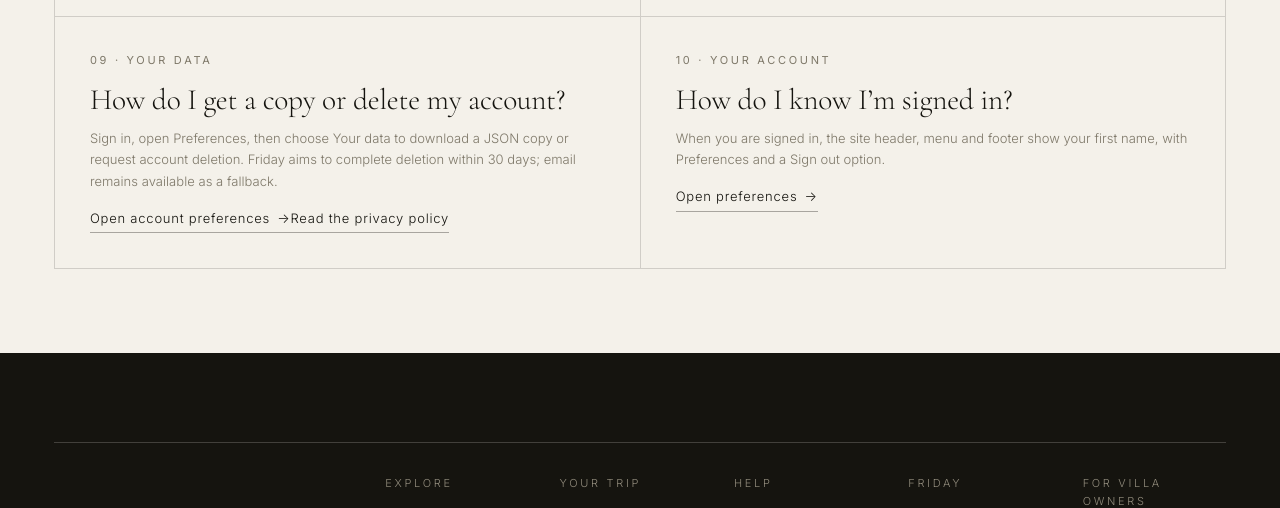
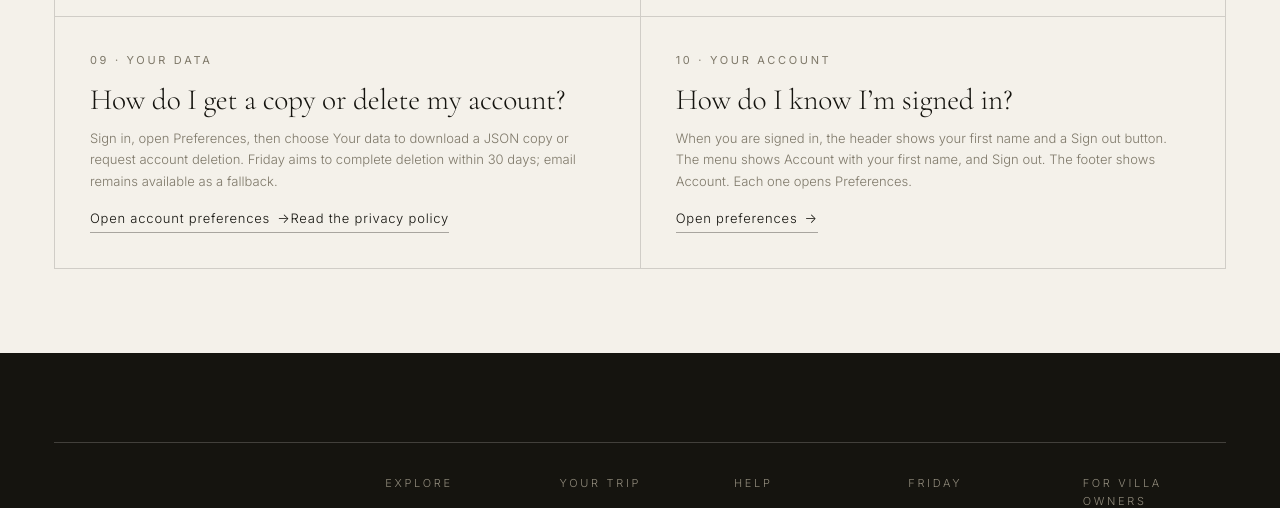
Before and after one commit to mdarooka/friday, a website: page help.html in a window 1280 px wide. Shown: the part 1680-2188 px from the top of the page. Drawn offline with nearby package versions, Linux system fonts and the light colour scheme; no server answers.

Commit message:
Help: describe the signed-in header, menu and footer as they are

```diff
--- a/help.html
+++ b/help.html
@@ -109,7 +109,7 @@
     <article class="help-item"><p class="eyebrow">07 &middot; AI planning</p><h2 class="h3">What can the AI planner do?</h2><p>Friday&rsquo;s AI planner creates draft suggestions and itineraries; details may be wrong or out of date, so review them before relying on them. It never makes or confirms a booking. If you&rsquo;d like a quote, review your draft and send it to Friday&rsquo;s team; a booking exists only when Friday confirms it in writing.</p><a class="link" href="trip.html">Open the trip planner <span class="arrow">&rarr;</span></a></article>
     <article class="help-item"><p class="eyebrow">08 &middot; Contact</p><h2 class="h3">How can I reach Friday?</h2><p>Send a trip enquiry or write to the studio.</p><a class="link" href="contact.html">Contact Friday <span class="arrow">&rarr;</span></a><a class="link help-email" href="mailto:manavdarooka1@gmail.com">manavdarooka1@gmail.com</a></article>
     <article class="help-item"><p class="eyebrow">09 &middot; Your data</p><h2 class="h3">How do I get a copy or delete my account?</h2><p>Sign in, open Preferences, then choose Your data to download a JSON copy or request account deletion. Friday aims to complete deletion within 30 days; email remains available as a fallback.</p><a class="link" href="trip.html#/preferences">Open account preferences <span class="arrow">&rarr;</span></a><a class="link" href="privacy.html">Read the privacy policy</a></article>
-    <article class="help-item"><p class="eyebrow">10 &middot; Your account</p><h2 class="h3">How do I know I&rsquo;m signed in?</h2><p>When you are signed in, the site header, menu and footer show your first name, with Preferences and a Sign out option.</p><a class="link" href="trip.html#/preferences">Open preferences <span class="arrow">&rarr;</span></a></article>
+    <article class="help-item"><p class="eyebrow">10 &middot; Your account</p><h2 class="h3">How do I know I&rsquo;m signed in?</h2><p>When you are signed in, the header shows your first name and a Sign out button. The menu shows Account with your first name, and Sign out. The footer shows Account. Each one opens Preferences.</p><a class="link" href="trip.html#/preferences">Open preferences <span class="arrow">&rarr;</span></a></article>
   </div>
 </div></section>
 </main>
```
Also changed, not shown: build/generate.js.
